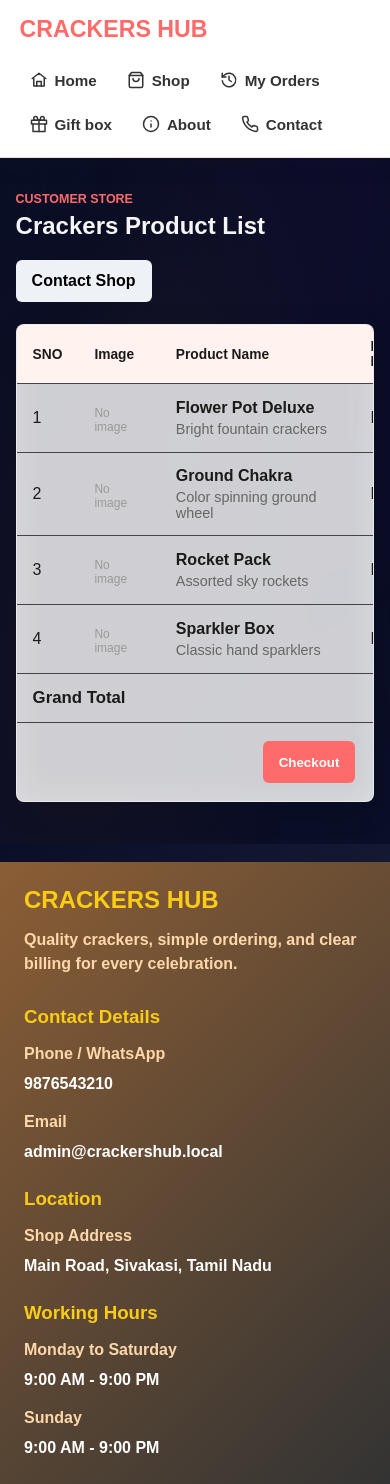
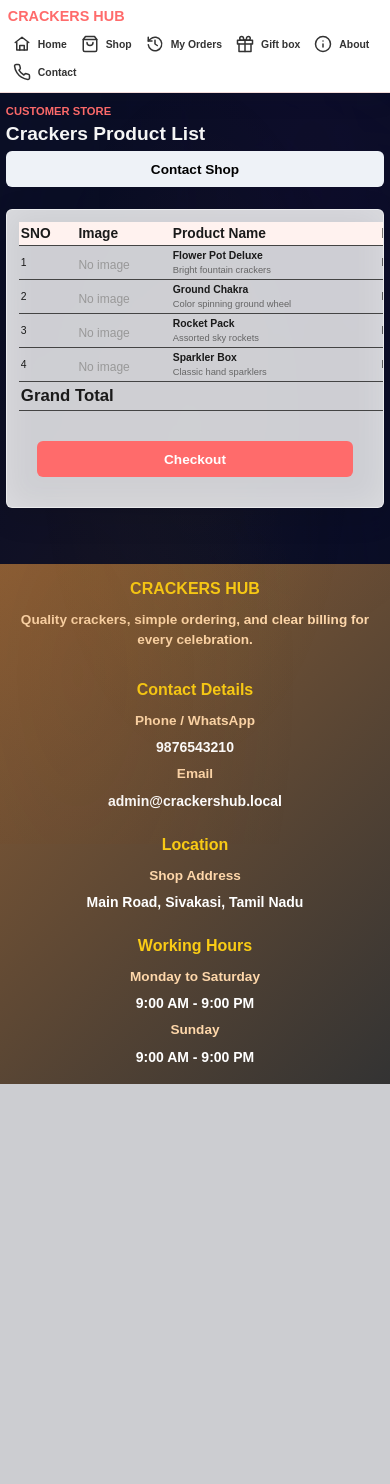
Before and after one commit to Kathir461/CracckersHub, a Flask app: page /products in a window 390 px wide. After the commit the page ends 1084 px from the top, so only its background shows below. Run offline with Flask 3, Linux system fonts and the light colour scheme; data that the repository does not hold is empty.

Commit message:
Add product image upload functionality and mobile responsive design improvements

```diff
--- a/static/css/styles.css
+++ b/static/css/styles.css
@@ -902,11 +902,50 @@ label {
 }
 
 @media (max-width: 820px) {
-  .site-header,
-  .section-heading,
-  .bill-header {
+  .site-header {
+    padding: 12px 4vw;
+    flex-wrap: wrap;
+    gap: 12px;
+  }
+
+  .brand {
+    font-size: 1.1rem;
+  }
+
+  nav {
+    gap: 5px;
+    width: 100%;
+    justify-content: flex-start;
+    overflow-x: auto;
+  }
+
+  .nav-link {
+    font-size: 0.85rem;
+    padding: 6px 8px;
+    white-space: nowrap;
+  }
+
+  .section-heading {
+    flex-direction: column;
     align-items: flex-start;
-    flex-direction: column;
+    gap: 12px;
+  }
+
+  .section-heading .button {
+    width: 100%;
+  }
+
+  .page {
+    width: 95vw;
+    margin: 20px auto 40px;
+  }
+
+  h1 {
+    font-size: 1.8rem;
+  }
+
+  h2 {
+    font-size: 1.4rem;
   }
 
   .split-layout,
@@ -933,190 +972,445 @@ label {
   .site-footer,
   .page-hero,
   .gift-note {
-    padding: 24px;
+    padding: 20px;
+  }
+
+  .table-panel {
+    border-radius: 6px;
+  }
+
+  /* Table responsiveness */
+  .product-table,
+  .admin-table {
+    font-size: 0.85rem;
+  }
+
+  .product-table th,
+  .product-table td,
+  .admin-table th,
+  .admin-table td {
+    padding: 8px 6px;
+  }
+
+  .product-table input,
+  .admin-table input {
+    font-size: 0.8rem;
+    padding: 4px 4px;
+  }
+
+  .product-table img,
+  .admin-table img {
+    width: 40px !important;
+    height: 40px !important;
+  }
+
+  .row-actions {
+    display: flex;
+    flex-direction: column;
+    gap: 4px;
+  }
+
+  .row-actions .button {
+    font-size: 0.75rem;
+    padding: 4px 6px;
+  }
+
+  /* Forms */
+  .inline-form {
+    display: flex;
+    flex-direction: column;
+    gap: 10px;
+    padding: 16px;
+  }
+
+  .inline-form input,
+  .inline-form button {
+    width: 100%;
+  }
+
+  .form-card input,
+  .form-card select,
+  .form-card textarea {
+    font-size: 16px; /* Prevents zoom on iOS */
+  }
+
+  /* Buttons */
+  .button {
+    min-height: 40px;
+    font-size: 0.95rem;
+    padding: 8px 12px;
+  }
+
+  .button.small {
+    min-height: 32px;
+    font-size: 0.8rem;
+    padding: 4px 8px;
+  }
+
+  /* Contact cards */
+  .contact-card {
+    padding: 16px;
+  }
+
+  .contact-icon {
+    font-size: 2.5rem;
+  }
+
+  /* Messages */
+  .messages {
+    margin: 15px auto;
+    width: 95vw;
+  }
+
+  .message {
+    padding: 12px;
+    border-radius: 6px;
+    font-size: 0.9rem;
+  }
+
+  /* Footer */
+  .site-footer {
+    text-align: center;
+  }
+
+  .site-footer p {
+    margin: 8px 0;
+    font-size: 0.9rem;
   }
 }
 
-/* Product Grid Styles */
-.products-grid {
-  display: grid;
-  grid-template-columns: repeat(auto-fill, minmax(280px, 1fr));
-  gap: 24px;
-  margin-bottom: 40px;
-}
-
-.product-card {
-  background: rgba(255, 255, 255, 0.85);
-  backdrop-filter: blur(12px);
-  -webkit-backdrop-filter: blur(12px);
-  border: 1px solid rgba(255, 255, 255, 0.6);
-  border-radius: 12px;
-  box-shadow: 0 8px 32px rgba(0, 0, 0, 0.1), inset 0 0 32px rgba(255, 255, 255, 0.3);
-  overflow: hidden;
-  color: #1a1a1a;
-  transition: transform 0.3s ease, box-shadow 0.3s ease;
-}
-
-.product-card:hover {
-  transform: translateY(-8px);
-  box-shadow: 0 12px 40px rgba(0, 0, 0, 0.15), inset 0 0 32px rgba(255, 255, 255, 0.3);
-}
-
-.product-image {
-  width: 100%;
-  height: 200px;
-  object-fit: cover;
-  background: #f0f0f0;
-  display: flex;
-  align-items: center;
-  justify-content: center;
-  overflow: hidden;
-}
-
-.product-image img {
-  width: 100%;
-  height: 100%;
-  object-fit: cover;
-  transition: transform 0.3s ease;
-}
-
-.product-card:hover .product-image img {
-  transform: scale(1.05);
-}
-
-.product-image.placeholder {
-  background: linear-gradient(135deg, #e0e0e0 0%, #f5f5f5 100%);
-  color: #999;
+@media (max-width: 600px) {
+  body {
     font-size: 14px;
   }
 
-.product-details {
-  padding: 20px;
-}
-
-.product-details h3 {
-  margin: 0 0 8px;
-  font-size: 1.2rem;
-  color: #1a1a1a;
-}
-
-.product-details .description {
-  font-size: 0.9rem;
-  color: #666;
-  margin: 0 0 12px;
-}
-
-.product-pricing {
-  display: flex;
-  align-items: center;
-  gap: 12px;
-  margin-bottom: 8px;
-}
-
-.product-pricing .price {
-  font-size: 1.3rem;
-  font-weight: 700;
-  color: #1a1a1a;
-}
-
-.product-pricing .offer {
-  background: #ff6b6b;
-  color: white;
-  padding: 4px 8px;
-  border-radius: 4px;
-  font-size: 0.85rem;
-  font-weight: 600;
-}
-
-.product-final-price {
-  font-size: 0.95rem;
-  color: #666;
-  margin-bottom: 12px;
-}
-
-.product-final-price strong {
-  color: var(--festival-yellow);
-  font-size: 1.1rem;
-}
-
-.product-quantity {
-  display: flex;
-  align-items: center;
+  .site-header {
+    padding: 10px 3vw;
     gap: 8px;
   }
 
-.product-quantity label {
-  font-size: 0.9rem;
-  color: #666;
-  flex: 0 0 auto;
+  .brand {
+    font-size: 1rem;
   }
 
-.product-quantity input {
-  flex: 1;
-  padding: 6px 8px;
-  border: 1px solid #ddd;
+  nav {
+    gap: 4px;
+  }
+
+  .nav-link {
+    font-size: 0.75rem;
+    padding: 4px 6px;
+  }
+
+  .page {
+    width: 96vw;
+    margin: 15px auto 30px;
+  }
+
+  h1 {
+    font-size: 1.4rem;
+  }
+
+  h2 {
+    font-size: 1.2rem;
+  }
+
+  h3 {
+    font-size: 1rem;
+  }
+
+  .section-heading {
+    gap: 8px;
+  }
+
+  .eyebrow {
+    font-size: 0.7rem;
+  }
+
+  /* Reduce padding on sections */
+  .welcome-section,
+  .story-section,
+  .solutions-section,
+  .site-footer,
+  .page-hero,
+  .gift-note {
+    padding: 16px !important;
+  }
+
+  .table-panel,
+  .form-card,
+  .summary-card,
+  .auth-card,
+  .bill,
+  .lookup-form,
+  .inline-form {
+    border-radius: 6px;
+    padding: 12px;
+  }
+
+  /* Table optimizations for small screens */
+  .product-table,
+  .admin-table {
+    font-size: 0.75rem;
+    width: 100%;
+  }
+
+  .product-table th,
+  .product-table td,
+  .admin-table th,
+  .admin-table td {
+    padding: 6px 4px;
+    word-break: break-word;
+  }
+
+  .product-table input,
+  .admin-table input {
+    font-size: 0.7rem;
+    padding: 3px 3px;
+    width: 100%;
+  }
+
+  .product-table img,
+  .admin-table img {
+    width: 30px !important;
+    height: 30px !important;
+  }
+
+  /* Hide less important columns on very small screens */
+  .product-table th:nth-child(5),
+  .product-table td:nth-child(5),
+  .product-table th:nth-child(6),
+  .product-table td:nth-child(6) {
+    display: none;
+  }
+
+  .row-actions {
+    display: flex;
+    flex-direction: column;
+    gap: 3px;
+  }
+
+  .row-actions input {
+    display: none;
+  }
+
+  .row-actions .button {
+    font-size: 0.65rem;
+    padding: 3px 4px;
+    min-height: 28px;
+  }
+
+  /* Forms */
+  .inline-form {
+    flex-direction: column;
+    gap: 8px;
+    padding: 12px;
+  }
+
+  .inline-form input,
+  .inline-form button,
+  .form-card input,
+  .form-card select,
+  .form-card textarea {
+    width: 100%;
+    font-size: 16px;
+    padding: 8px;
+  }
+
+  .form-card label {
+    font-size: 0.9rem;
+    display: block;
+    margin-bottom: 4px;
+  }
+
+  /* Buttons */
+  .button {
+    min-height: 38px;
+    font-size: 0.9rem;
+    padding: 8px 10px;
+    width: 100%;
+  }
+
+  .button.small {
+    min-height: 30px;
+    font-size: 0.7rem;
+    padding: 4px 6px;
+    width: auto;
+  }
+
+  .button.secondary {
+    width: 100%;
+  }
+
+  /* Contact */
+  .contact-card {
+    padding: 12px;
+  }
+
+  .contact-icon {
+    font-size: 2rem;
+    margin-bottom: 10px;
+  }
+
+  .contact-card h3 {
+    font-size: 0.95rem;
+    margin: 8px 0;
+  }
+
+  .contact-card p {
+    font-size: 0.85rem;
+    margin: 4px 0;
+  }
+
+  /* Actions */
+  .actions {
+    display: flex;
+    flex-direction: column;
+    gap: 8px;
+    margin-top: 12px;
+  }
+
+  .actions .button {
+    width: 100%;
+  }
+
+  /* Bill */
+  .bill {
+    padding: 12px;
+  }
+
+  .bill-header {
+    flex-direction: column;
+    gap: 8px;
+  }
+
+  .bill-header h2 {
+    font-size: 1.2rem;
+  }
+
+  .bill table {
+    font-size: 0.8rem;
+  }
+
+  .bill th,
+  .bill td {
+    padding: 6px 4px;
+  }
+
+  /* Messages */
+  .messages {
+    width: 96vw;
+    margin: 10px auto;
+  }
+
+  .message {
+    padding: 10px;
+    font-size: 0.85rem;
     border-radius: 4px;
+  }
+
+  /* Footer */
+  .site-footer p {
+    font-size: 0.85rem;
+    margin: 6px 0;
+  }
+
+  /* Collection section */
+  .collection-section h2 {
+    font-size: 1.2rem;
+  }
+
+  .collection-grid {
+    gap: 12px;
+  }
+
+  .box-item {
+    padding: 12px;
+  }
+
+  .box-item h3 {
+    font-size: 0.95rem;
+  }
+
+  /* Checkbox and inputs */
+  input[type="checkbox"],
+  input[type="radio"] {
+    width: 18px;
+    height: 18px;
+    cursor: pointer;
+  }
+
+  /* Splash screen mobile */
+  .splash-title {
+    font-size: clamp(1.5rem, 5vw, 2.5rem);
+  }
+
+  .splash-logo {
+    font-size: 60px;
+  }
+}
+
+@media (max-width: 400px) {
+  .site-header {
+    padding: 8px 2vw;
+  }
+
+  .brand {
     font-size: 0.9rem;
   }
 
-.product-quantity input:focus {
-  outline: none;
-  border-color: var(--accent);
-  box-shadow: 0 0 0 2px rgba(255, 107, 107, 0.2);
+  .nav-link {
+    font-size: 0.65rem;
+    padding: 3px 5px;
   }
 
-.order-summary {
-  margin-bottom: 40px;
+  h1 {
+    font-size: 1.2rem;
   }
 
-.order-summary h3 {
-  margin-top: 0;
-  color: #1a1a1a;
+  h2 {
+    font-size: 1rem;
   }
 
-.summary-table {
-  width: 100%;
-  border-collapse: collapse;
+  .section-heading {
+    gap: 6px;
   }
 
-.summary-table thead {
-  background: #f5f5f5;
+  .page {
+    width: 97vw;
+    margin: 12px auto 20px;
   }
 
-.summary-table th,
-.summary-table td {
-  padding: 12px;
-  text-align: left;
-  border-bottom: 1px solid #e0e0e0;
-  color: #1a1a1a;
+  .table-panel {
+    overflow-x: auto;
   }
 
-.summary-table th {
-  font-weight: 700;
-  color: #333;
+  /* Very small tables */
+  .product-table,
+  .admin-table {
+    font-size: 0.65rem;
   }
 
-.summary-table tbody tr {
-  border-bottom: 1px solid #f0f0f0;
+  .product-table th,
+  .product-table td,
+  .admin-table th,
+  .admin-table td {
+    padding: 4px 2px;
   }
 
-.summary-table tfoot tr {
-  font-weight: 700;
-  background: #fafafa;
-  border-top: 2px solid #ddd;
+  .button {
+    min-height: 36px;
+    font-size: 0.85rem;
   }
 
-.summary-table tfoot td {
-  padding: 12px;
+  .inline-form {
+    padding: 8px;
+    gap: 6px;
   }
 
-.checkout-section {
-  display: flex;
-  justify-content: center;
+  .contact-icon {
+    font-size: 1.8rem;
   }
-
-.checkout-section .button {
-  min-width: 200px;
 }
 
 @media (max-width: 768px) {
```
Lines whose indentation alone changed are shown as unchanged.
